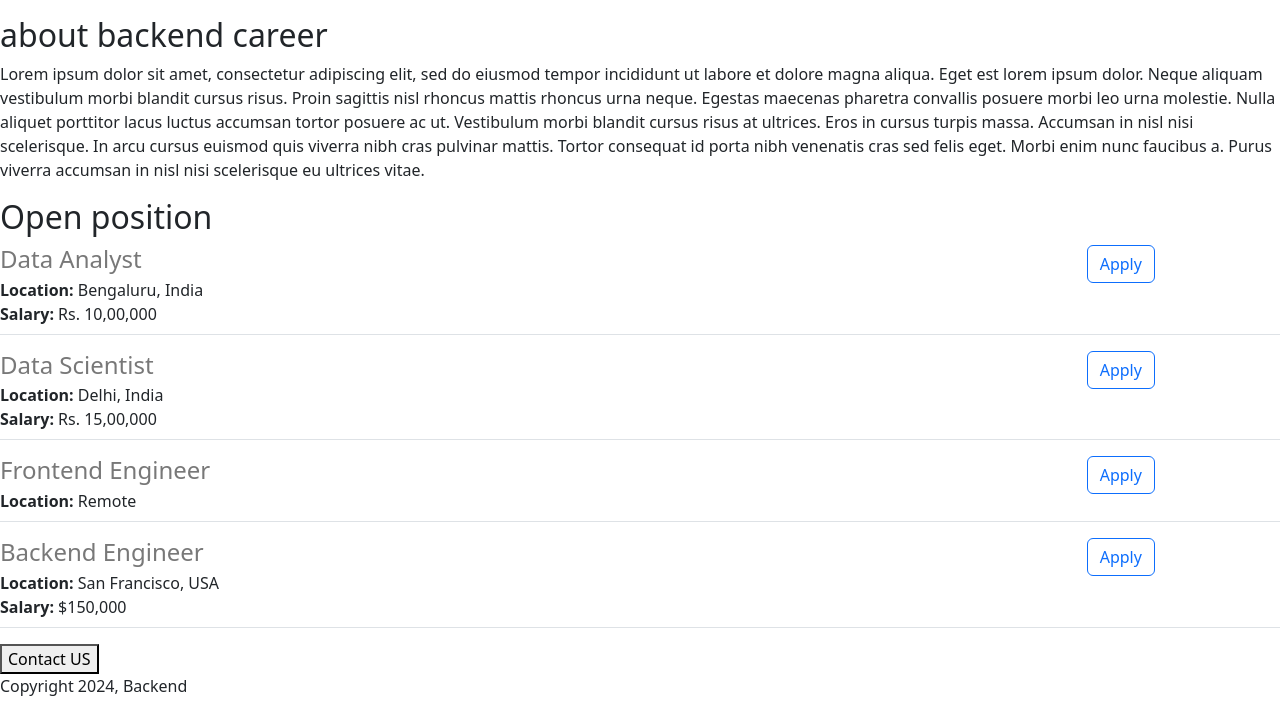
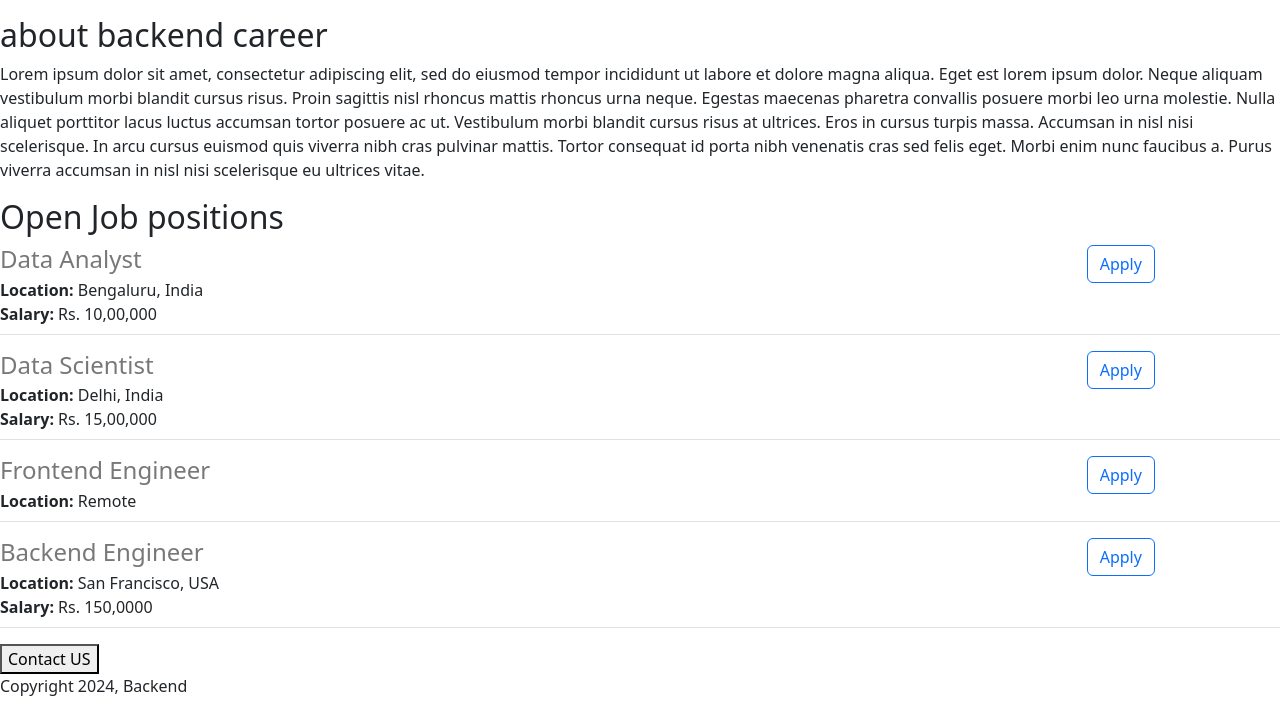
Before and after one commit to ritikt2000/career-website-v2, a Flask app: page / in a window 1280 px wide. Shown: the part 416-1130 px from the top of the page. Run offline with Flask 3, Linux system fonts and the light colour scheme.

Commit message:
make some changes

```diff
--- a/app.py
+++ b/app.py
@@ -24,7 +24,7 @@ JOBS = [
     'id': 4,
     'title': 'Backend Engineer',
     'location': 'San Francisco, USA',
-    'salary': '$150,000'
+    'salary': 'Rs. 150,0000'
   }
 ]
 @app.route('/')
--- a/templates/home.html
+++ b/templates/home.html
@@ -21,7 +21,7 @@
     <h2>about backend career</h2>
     <p class = "bodytext">
       Lorem ipsum dolor sit amet, consectetur adipiscing elit, sed do eiusmod tempor incididunt ut labore et dolore magna aliqua. Eget est lorem ipsum dolor. Neque aliquam vestibulum morbi blandit cursus risus. Proin sagittis nisl rhoncus mattis rhoncus urna neque. Egestas maecenas pharetra convallis posuere morbi leo urna molestie. Nulla aliquet porttitor lacus luctus accumsan tortor posuere ac ut. Vestibulum morbi blandit cursus risus at ultrices. Eros in cursus turpis massa. Accumsan in nisl nisi scelerisque. In arcu cursus euismod quis viverra nibh cras pulvinar mattis. Tortor consequat id porta nibh venenatis cras sed felis eget. Morbi enim nunc faucibus a. Purus viverra accumsan in nisl nisi scelerisque eu ultrices vitae.</p>
-    <h2>Open position</h2>
+    <h2>Open Job positions</h2>
     <div style = "margin-bottom:16px;">
       {% for job in jobs %}
         {% include 'jobitems.html' %}
```
